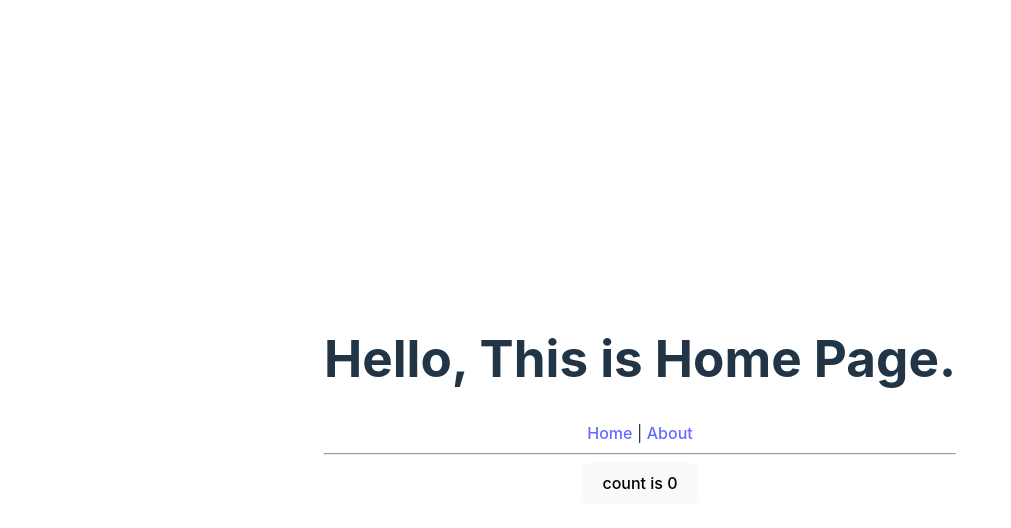
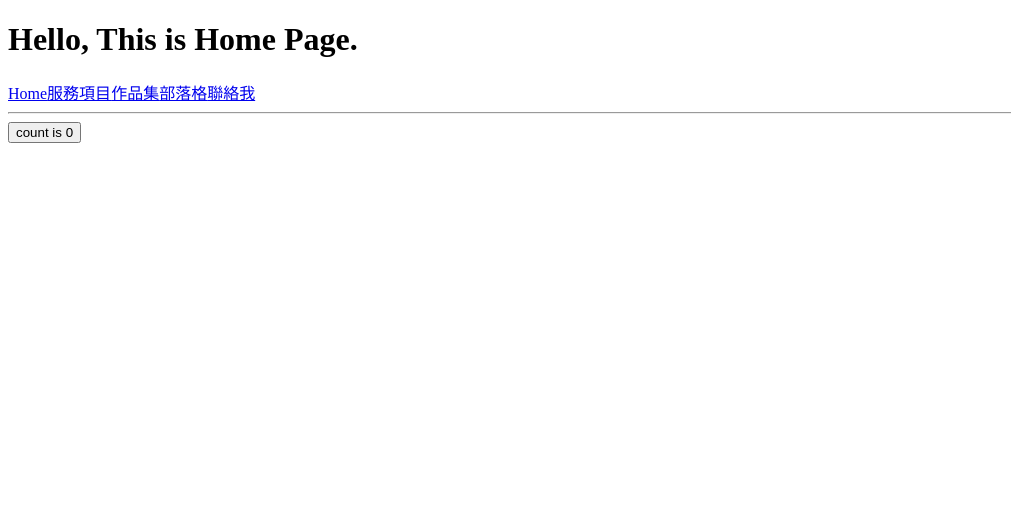
Before and after one commit to macy1215/rwdweek2, a Vue app: page / in a window 1280 px wide. Shown: the top 528 px of the page, without its empty margins (0-1011 px from the left). Built offline with nearby package versions, Linux system fonts and the light colour scheme.

Commit message:
建立 deploy文件

```diff
--- a/package.json
+++ b/package.json
@@ -11,7 +11,7 @@
   },
   "dependencies": {
     "axios": "^1.6.5",
-    "bootstrap": "^5.3.2",
+    "bootstrap": "^5.3.3",
     "bootstrap-icons": "^1.11.3",
     "dotenv": "^16.3.1",
     "pinia": "^2.1.7",
--- a/src/assets/main.css
+++ /dev/null
@@ -1,90 +0,0 @@
-:root {
-  font-family: Inter, Avenir, Helvetica, Arial, sans-serif;
-  font-size: 16px;
-  line-height: 24px;
-  font-weight: 400;
-
-  color-scheme: light dark;
-  color: rgba(255, 255, 255, 0.87);
-  background-color: #242424;
-
-  font-synthesis: none;
-  text-rendering: optimizeLegibility;
-  -webkit-font-smoothing: antialiased;
-  -moz-osx-font-smoothing: grayscale;
-  -webkit-text-size-adjust: 100%;
-}
-
-a {
-  font-weight: 500;
-  color: #646cff;
-  text-decoration: inherit;
-}
-a:hover {
-  color: #535bf2;
-}
-
-a {
-  font-weight: 500;
-  color: #646cff;
-  text-decoration: inherit;
-}
-a:hover {
-  color: #535bf2;
-}
-
-body {
-  margin: 0;
-  display: flex;
-  place-items: center;
-  min-width: 320px;
-  min-height: 100vh;
-}
-
-h1 {
-  font-size: 3.2em;
-  line-height: 1.1;
-}
-
-button {
-  border-radius: 8px;
-  border: 1px solid transparent;
-  padding: 0.6em 1.2em;
-  font-size: 1em;
-  font-weight: 500;
-  font-family: inherit;
-  background-color: #1a1a1a;
-  cursor: pointer;
-  transition: border-color 0.25s;
-}
-button:hover {
-  border-color: #646cff;
-}
-button:focus,
-button:focus-visible {
-  outline: 4px auto -webkit-focus-ring-color;
-}
-
-.card {
-  padding: 2em;
-}
-
-#app {
-  max-width: 1280px;
-  margin: 0 auto;
-  padding: 2rem;
-  text-align: center;
-}
-
-@media (prefers-color-scheme: light) {
-  :root {
-    color: #213547;
-    background-color: #ffffff;
-  }
-  a:hover {
-    color: #747bff;
-  }
-  button {
-    background-color: #f9f9f9;
-  }
-}
--- a/src/main.js
+++ b/src/main.js
@@ -1,4 +1,4 @@
-import './assets/main.css'
+// import './assets/main.css'
 
 import { createApp } from 'vue'
 import { createPinia } from 'pinia'
--- a/src/router/index.js
+++ b/src/router/index.js
@@ -7,9 +7,25 @@ const routes = [
     component: () => import('../views/HomeView.vue')
   },
   {
-    path: '/about',
-    name: 'About',
-    component: () => import('../views/AboutView.vue')
+    path: '/blog',
+    name: 'Blog',
+    component: () => import('../views/BlogView.vue'),
+    children: [
+      {
+        path: 'blogContent',
+        component: () => import('../views/BlogContentView.vue')
+      }
+    ]
+  },
+  {
+    path: '/service',
+    name: 'Service',
+    component: () => import('../views/ServiceView.vue')
+  },
+  {
+    path: '/works',
+    name: 'Works',
+    component: () => import('../views/WorksView.vue')
   }
 ]
 
--- a/src/views/HomeView.vue
+++ b/src/views/HomeView.vue
@@ -1,8 +1,11 @@
 <template>
   <div class="home">
     <h1>Hello, This is Home Page.</h1>
-    <RouterLink to="/">Home</RouterLink> |
-    <RouterLink to="/about">About</RouterLink>
+    <RouterLink to="/">Home</RouterLink>
+    <RouterLink to="/service">服務項目</RouterLink>
+    <RouterLink to="/works">作品集</RouterLink>
+    <RouterLink to="/blog">部落格</RouterLink>
+    <RouterLink to="/blog">聯絡我</RouterLink>
     <hr>
     <HelloWorld />
   </div>
```
Also changed, not shown: src/views/BlogContentView.vue (added), src/views/BlogView.vue (renamed from src/views/AboutView.vue), src/views/ServiceView.vue (added), src/views/WorksView.vue (added), 2 other files (tests, documents, lock files or other folders).
